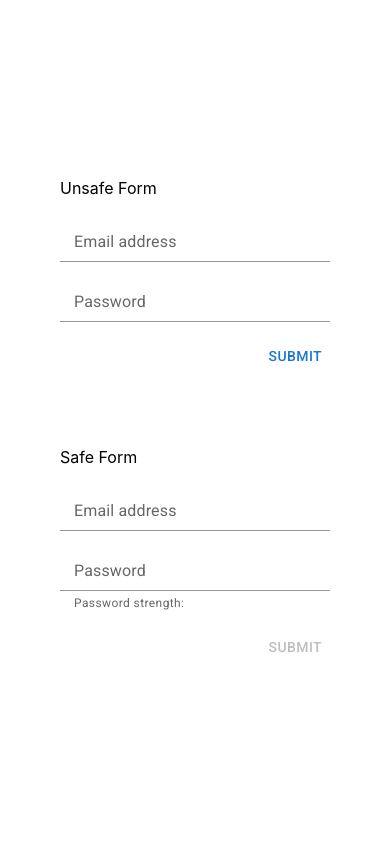
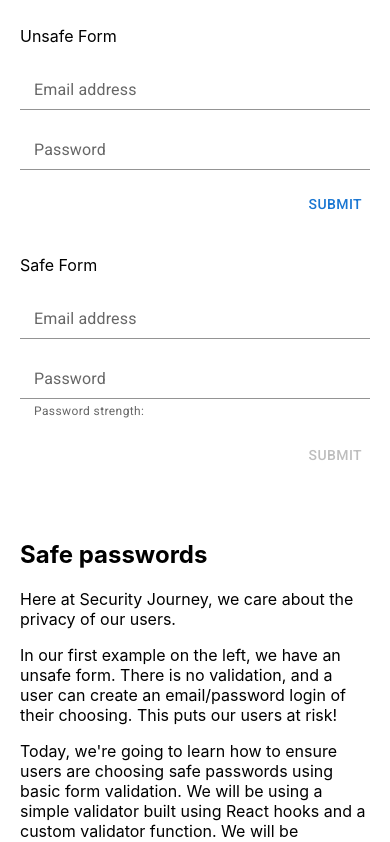
Before and after one commit to jackieleighh/sj-pw-validation, a React (Create React App) app: page / in a window 390 px wide. Shown: the top 842 px of the page. Built offline with nearby package versions, Linux system fonts and the light colour scheme.

Commit message:
responsive styling

```diff
--- a/src/App.tsx
+++ b/src/App.tsx
@@ -45,13 +45,13 @@ function App() {
           display="flex"
           justifyContent="center"
           alignItems="center"
-          padding="10px 60px"
-          minHeight="100vh"
+          padding={{ xs: "10px 20px", sm: "10px 60px" }}
+          minHeight={{ xs: "auto", sm: "100vh" }}
           flexDirection="column"
         >
           <Box
             display="flex"
-            padding="20px 0"
+            padding={{ sm: "20px 0" }}
             flexDirection="column"
             width="100%"
           >
@@ -73,7 +73,7 @@ function App() {
           </Box>
           <Box
             display="flex"
-            padding="20px 0"
+            padding={{ sm: "20px 0" }}
             flexDirection="column"
             width="100%"
           >
```
